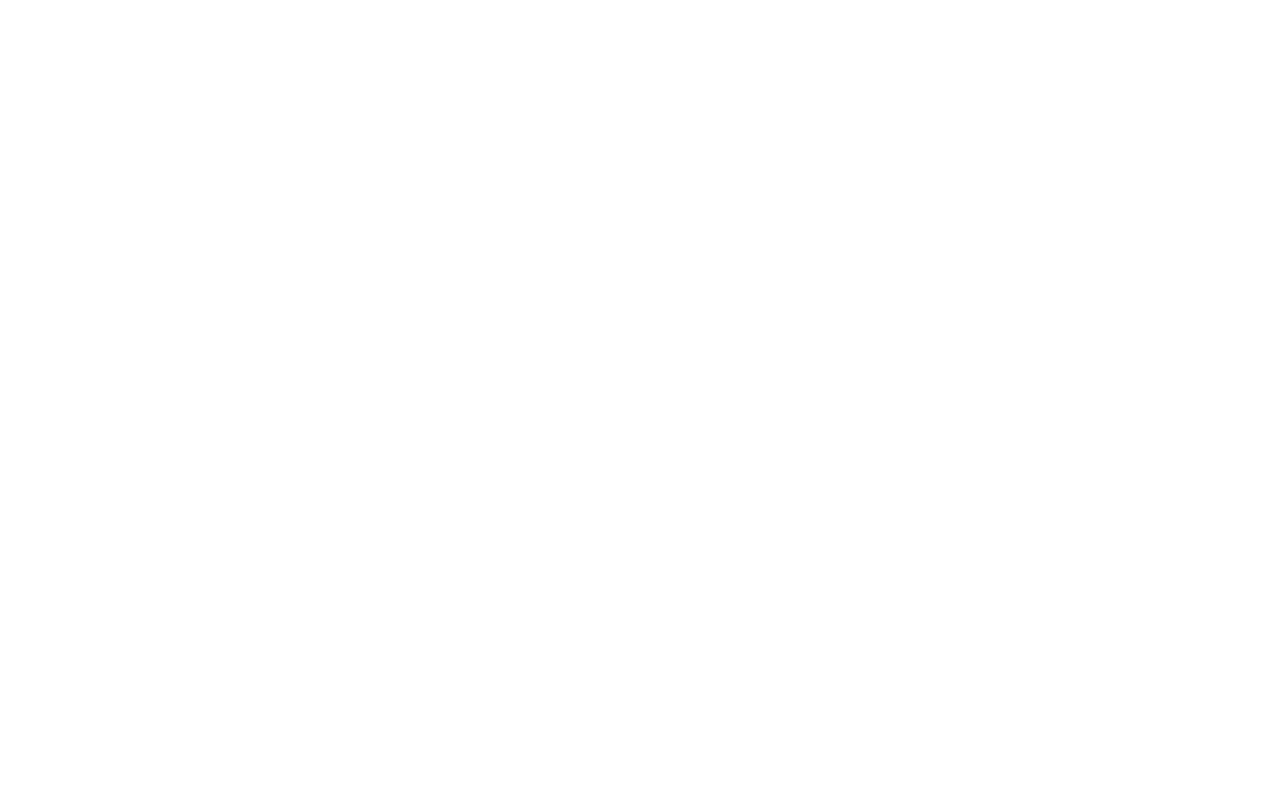
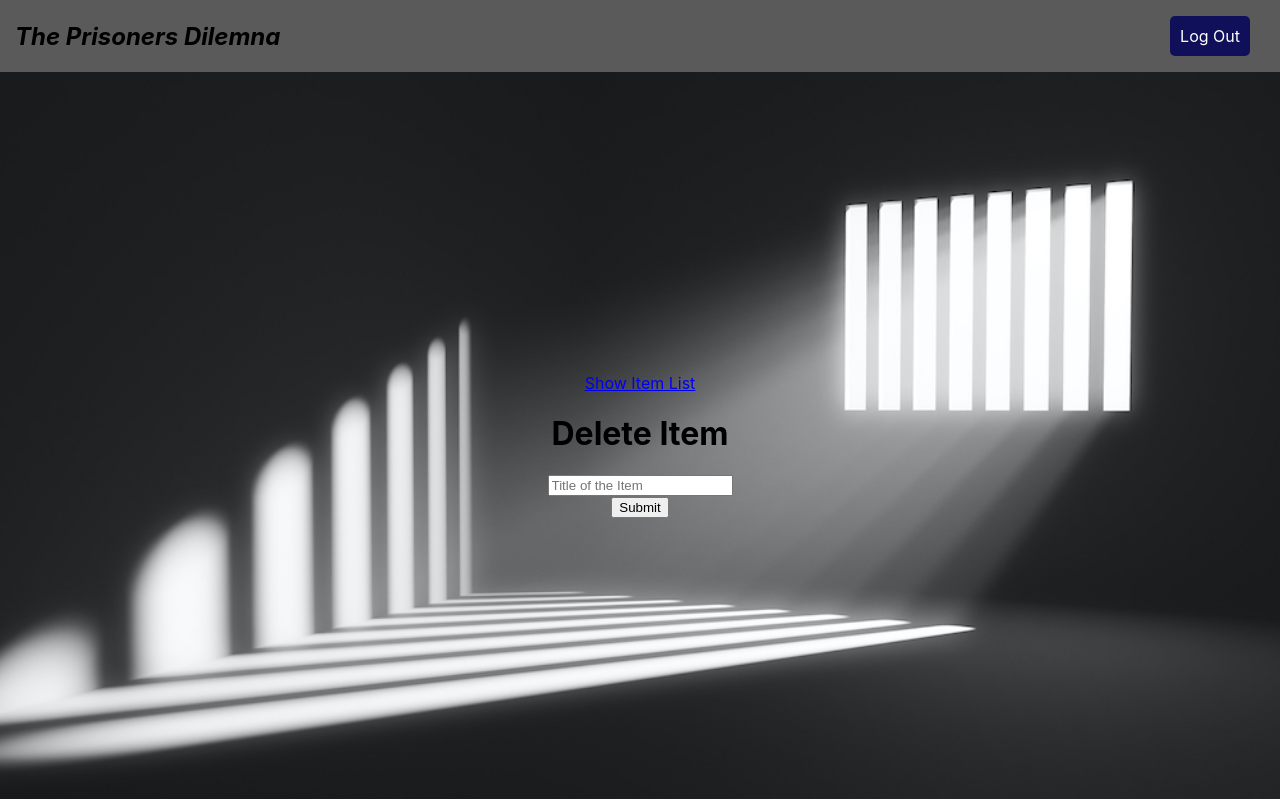
Before and after one commit to AydenGUI/PrisonersDilemna, a React (Create React App) app in the folder prisoners-dilemna/: page /DeleteItems in a window 1280 px wide. Before the commit this address had no page. Built offline with nearby package versions, Linux system fonts and the light colour scheme.

Commit message:
Added delete Item

```diff
--- a/prisoners-dilemna/src/App.js
+++ b/prisoners-dilemna/src/App.js
@@ -6,6 +6,7 @@
 import Item from './component/Item';
 import UpdateItemInfo from './component/UpdateItemInfo';
 import CreateItem from './component/CreateItem';
+import DeleteItem from './component/DeleteItem';
 
 function App() {
   return (
@@ -17,6 +18,7 @@
         <Route exact path='/Items' element={<Item/>}/>
         <Route exact path='/CreateItems'element={<CreateItem/>}/>
         <Route exact path='/UpdateItems' element={<UpdateItemInfo/>}/>
+        <Route exact path='/DeleteItems' element={<DeleteItem/>}/>
         </Routes>
       </div>
     </Router>
--- /dev/null
+++ b/prisoners-dilemna/src/component/DeleteItem.js
@@ -0,0 +1,89 @@
+import React, { useState } from 'react';
+import { Link } from 'react-router-dom';
+import './Home.css'
+//import axios from 'axios';
+import { useNavigate } from 'react-router-dom';
+
+const DeleteItem = (props) => {
+  // Define the state with useState hook
+  const navigate = useNavigate();
+  const [item, setItem] = useState({
+    title: '',
+    description: '',
+    published_date: '',
+    image: '',
+  });
+
+  const onChange = (e) => {
+    setItem({ ...item, [e.target.name]: e.target.value });
+  };
+
+   const onSubmit = (e) => {
+    e.preventDefault();
+  //    axios
+  //      .post('http://localhost:8082/api/items', item)
+  //      .then((res) => {
+  //        setItem({
+  //          title: '',
+  //         description: '',
+  //         published_date: '',
+  //         image: '',
+  //       });
+
+  //       // Push to /
+  //      navigate('/');
+  //     })
+  //    .catch((err) => {
+  //      console.log('Error in CreateItem!');
+  //   });
+  };
+
+  return (
+    <div className="Home">
+            <nav>
+                 <i><h2>The Prisoners Dilemna</h2></i>
+                 <ul class="nav-links">
+                <li class="nav-item"><Link to="/">Log Out</Link></li>
+                </ul>
+            </nav>
+    <div class="banner">
+    <div className='DeleteItem'>
+      <div className='container'>
+        <div className='row'>
+          <div className='col-md-8 m-auto'>
+            <br />
+            <Link to='/' className='btn btn-outline-warning float-left'>
+              Show Item List
+            </Link>
+          </div>
+          <div className='col-md-8 m-auto'>
+            <h1 className='display-4 text-center'>Delete Item</h1>
+
+            <form noValidate onSubmit={onSubmit}>
+              <div className='form-group'>
+                <input
+                  type='text'
+                  placeholder='Title of the Item'
+                  name='title'
+                  className='form-control'
+                  value={item.title}
+                  onChange={onChange}
+                />
+              </div>
+
+
+              <input
+                type='submit'
+                className='btn btn-outline-warning btn-block mt-4'
+              />
+            </form>
+          </div>
+        </div>
+      </div>
+    </div>
+    </div>
+    </div>
+  );
+};
+
+export default DeleteItem;
--- a/prisoners-dilemna/src/component/LoggedIn.js
+++ b/prisoners-dilemna/src/component/LoggedIn.js
@@ -17,6 +17,7 @@
                 <li class="nav-item"><Link to="/Items">Items</Link></li>
                 <li class="nav-item"><Link to="/CreateItems">Create Items</Link></li>
                 <li class="nav-item"><Link to="/UpdateItems">Update Items</Link></li>
+                <li class="nav-item"><Link to="/DeleteItems">Delete Items</Link></li>
             </ul>
 
             {/* // stuff goes on top of the banner here */}
```
